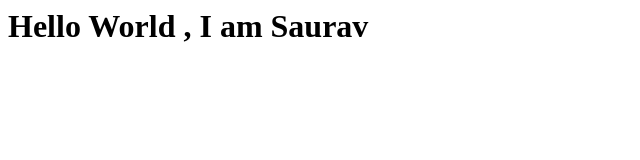
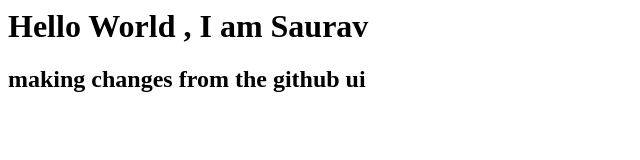
Before and after one commit to carrycoder/sampleapp, a plain HTML site: page index.html in a window 1280 px wide. Shown: the whole page, without its empty margins (0-640 px from the left). Drawn offline with Linux system fonts and the light colour scheme.

Commit message:
added some more code

```diff
--- a/index.html
+++ b/index.html
@@ -1,6 +1,7 @@
 <html><head><script src = "server.js"></script></head>
 <body>
     <h1>Hello World , I am Saurav</h1>
+    <h2>making changes from the github ui</h1>
 </body>
 
 </html>
```
